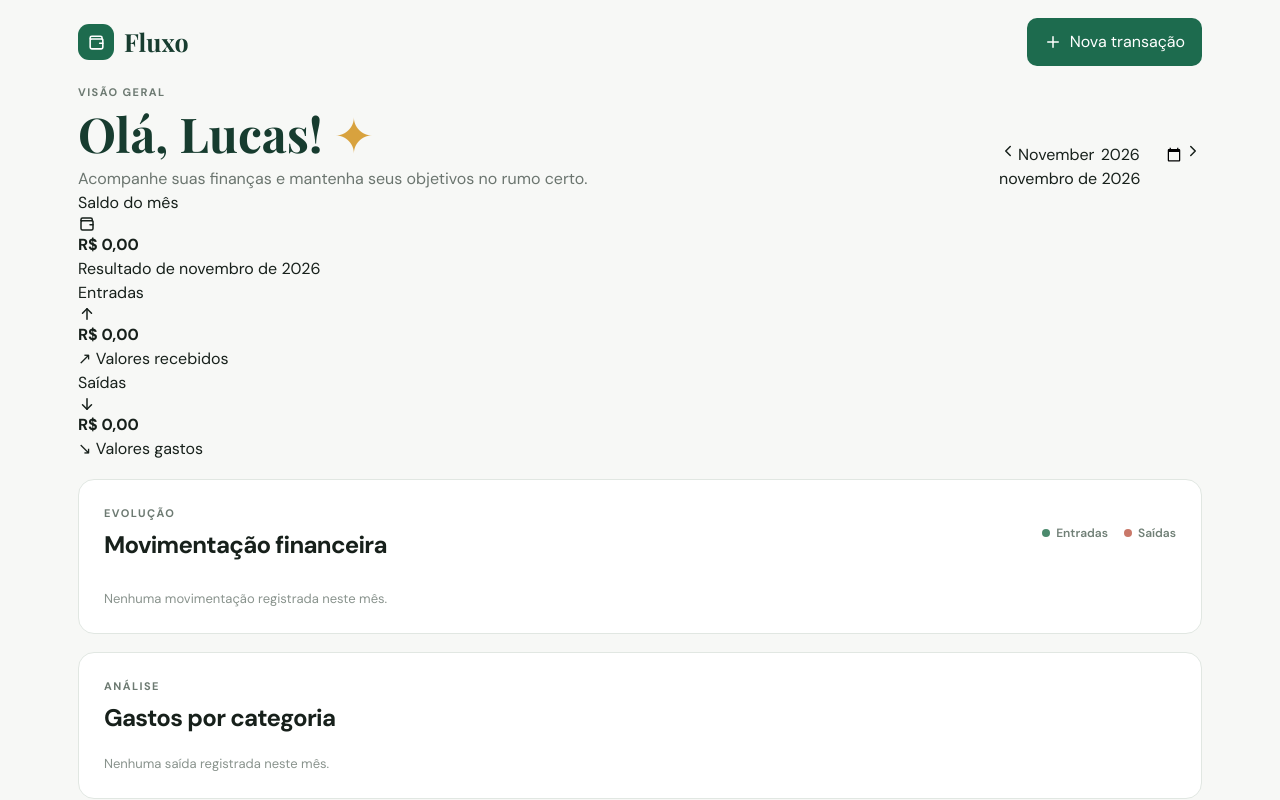
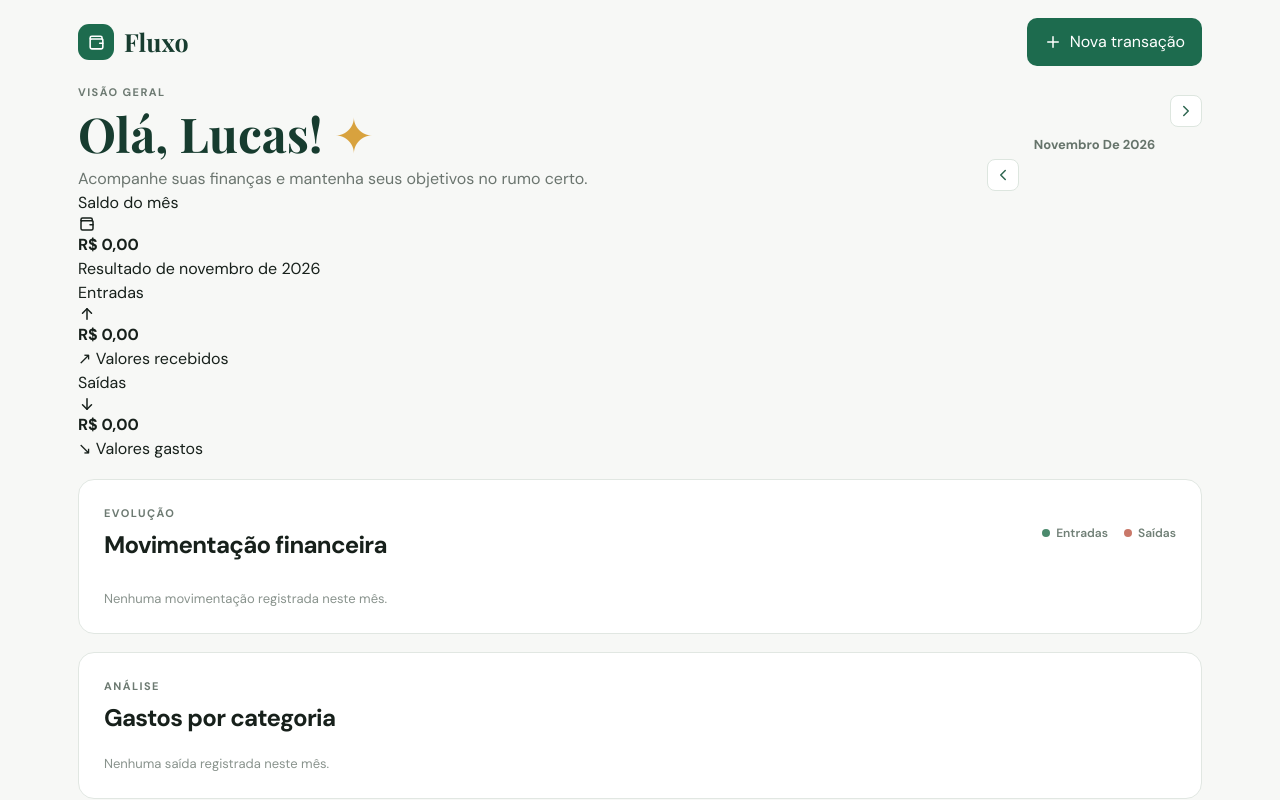
Before and after one commit to llima598/fluxo-controle-financeiro, a React (Vite) app: page / in a window 1280 px wide. Shown: the top 800 px of the page. Built offline with nearby package versions, Linux system fonts and the light colour scheme.

Commit message:
refactor: migrate month picker to tailwind

```diff
--- a/src/components/MonthPicker.tsx
+++ b/src/components/MonthPicker.tsx
@@ -9,15 +9,15 @@ interface MonthPickerProps {
 
 export default function MonthPicker({ selectedMonth, monthLabel, onChangeMonth, onSelectMonth }: MonthPickerProps) {
   return (
-    <div className="month-picker">
-      <button onClick={() => onChangeMonth(-1)} aria-label="Mês anterior">
+    <div className="grid min-w-[215px] grid-cols-[32px_1fr_32px] items-center gap-[5px] max-[680px]:mt-[22px]">
+      <button className="grid size-8 place-items-center rounded-lg border border-[#dde6df] bg-white text-[#2e6650] hover:bg-[#eef5f0]" onClick={() => onChangeMonth(-1)} aria-label="Mês anterior">
         <Icon name="left" size={18} />
       </button>
-      <input type="month" value={selectedMonth} onChange={(event) => onSelectMonth(event.target.value)} aria-label="Selecionar mês" />
-      <button onClick={() => onChangeMonth(1)} aria-label="Próximo mês">
+      <input className="col-span-3 col-start-1 row-start-1 w-full cursor-pointer opacity-0" type="month" value={selectedMonth} onChange={(event) => onSelectMonth(event.target.value)} aria-label="Selecionar mês" />
+      <button className="col-start-3 row-start-1 grid size-8 place-items-center rounded-lg border border-[#dde6df] bg-white text-[#2e6650] hover:bg-[#eef5f0]" onClick={() => onChangeMonth(1)} aria-label="Próximo mês">
         <Icon name="right" size={18} />
       </button>
-      <p>{monthLabel}</p>
+      <p className="col-span-3 row-start-2 mb-0 mt-[3px] text-center text-[13px] font-bold capitalize text-[#66746b]">{monthLabel}</p>
     </div>
   )
 }
```
